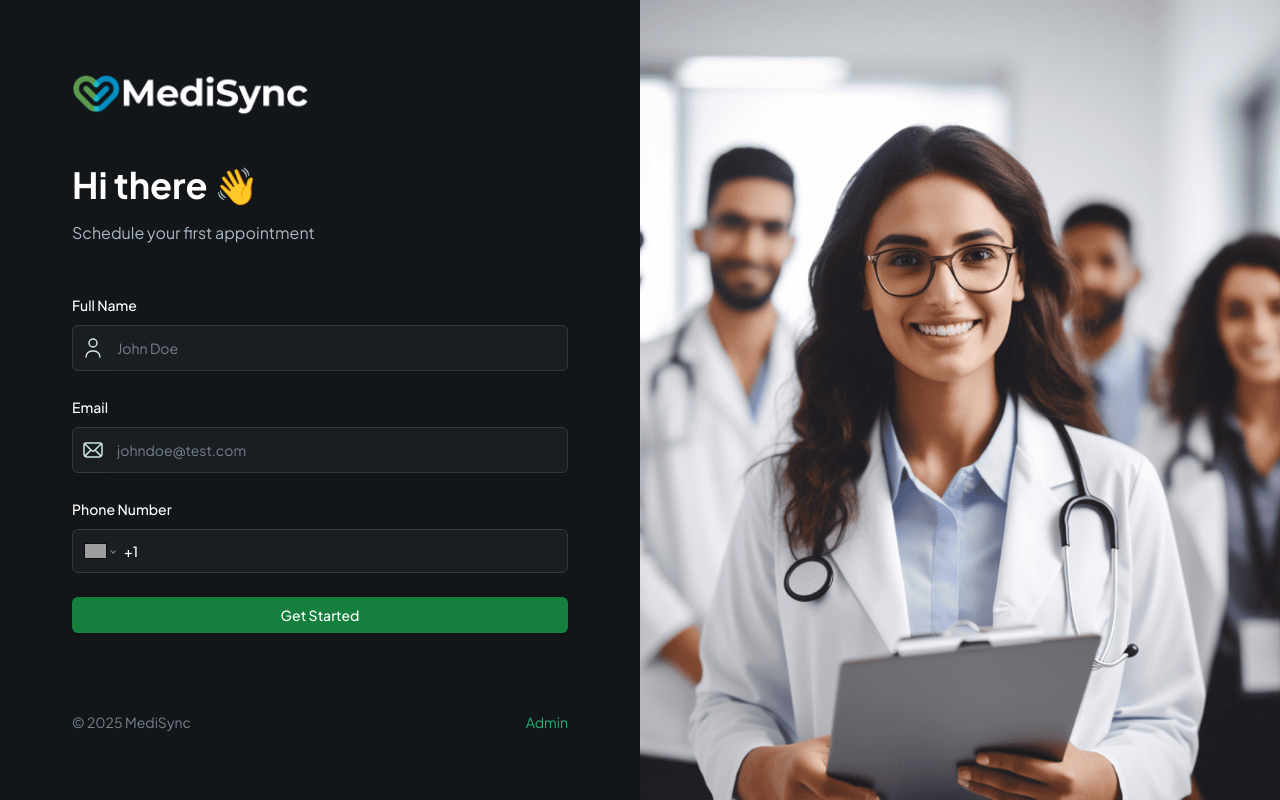
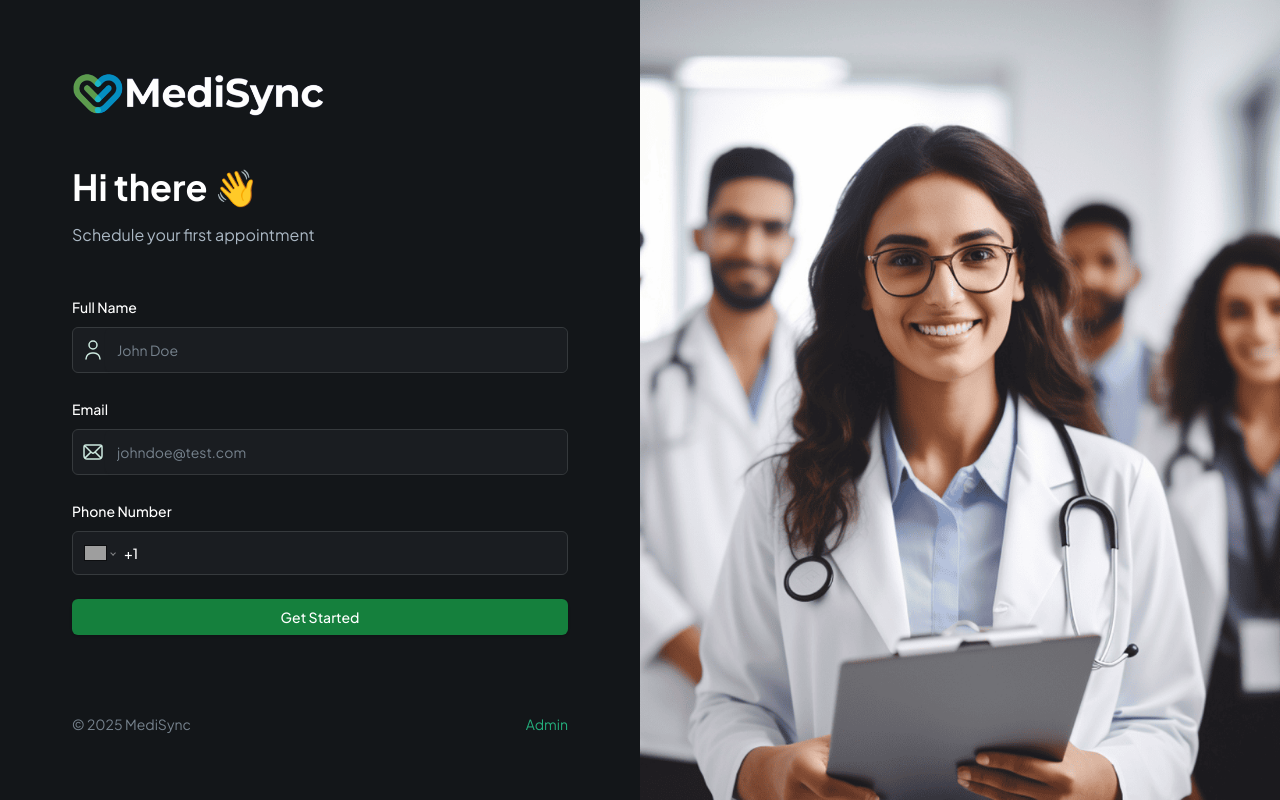
Before and after one commit to vinicius-santos-dev/medisync, a Next.js app: page / in a window 1280 px wide. Built offline with nearby package versions, Linux system fonts and the light colour scheme; no server answers; grey boxes are pictures that could not be loaded.

Commit message:
fix(logo): adjust logo dimensions and add priority for improved loading performance

```diff
--- a/app/page.tsx
+++ b/app/page.tsx
@@ -18,10 +18,11 @@ export default async function Home(props: SearchParamProps) {
         <div className="sub-container max-w-[496px]">
           <Image
             src="/assets/icons/logo-full.png"
-            height={48}
-            width={240}
+            height={50}
+            width={256}
             alt="MediSync Logo"
             className="mb-12"
+            priority={true}
           />
 
           <PatientForm />
```
